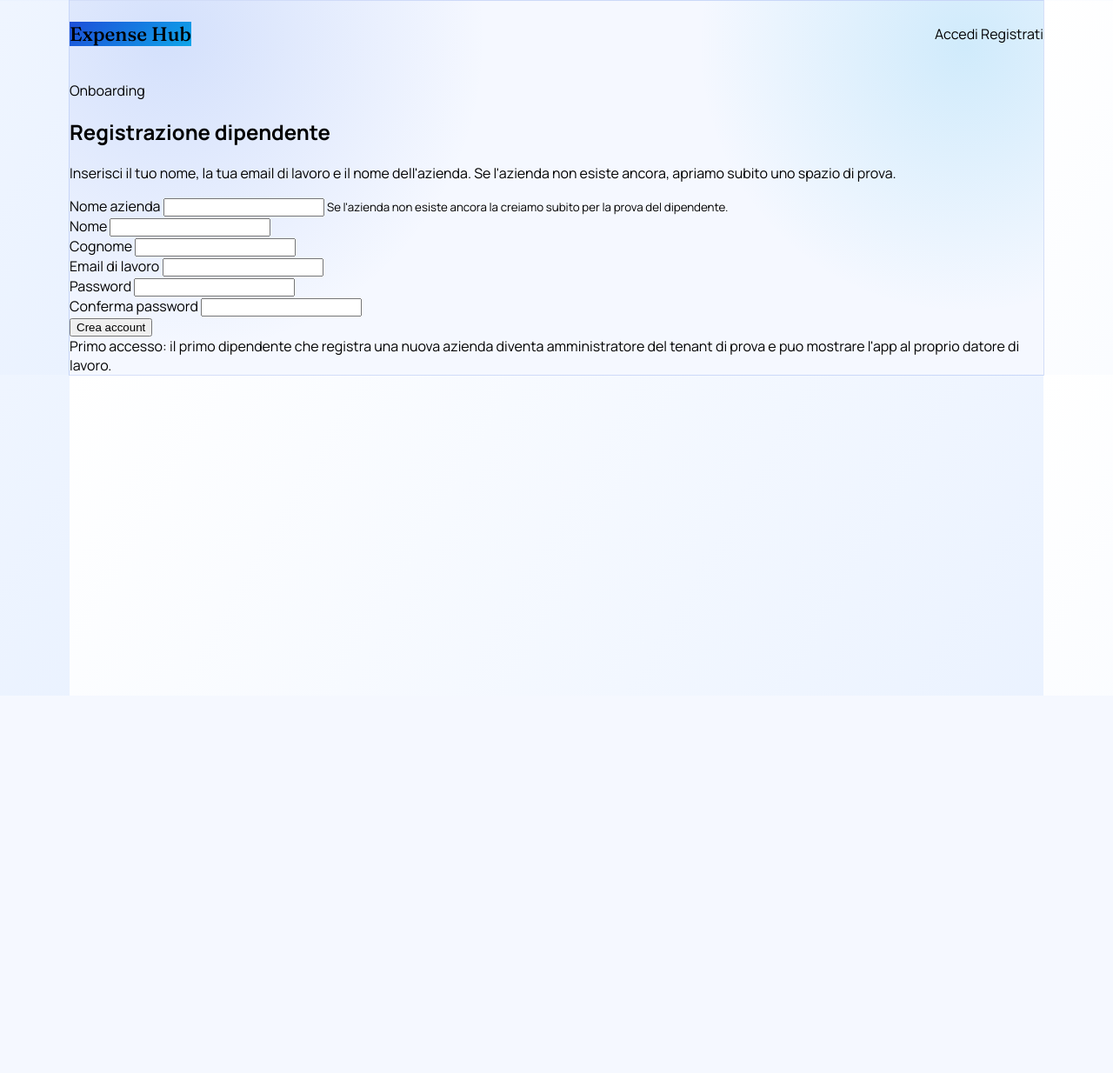
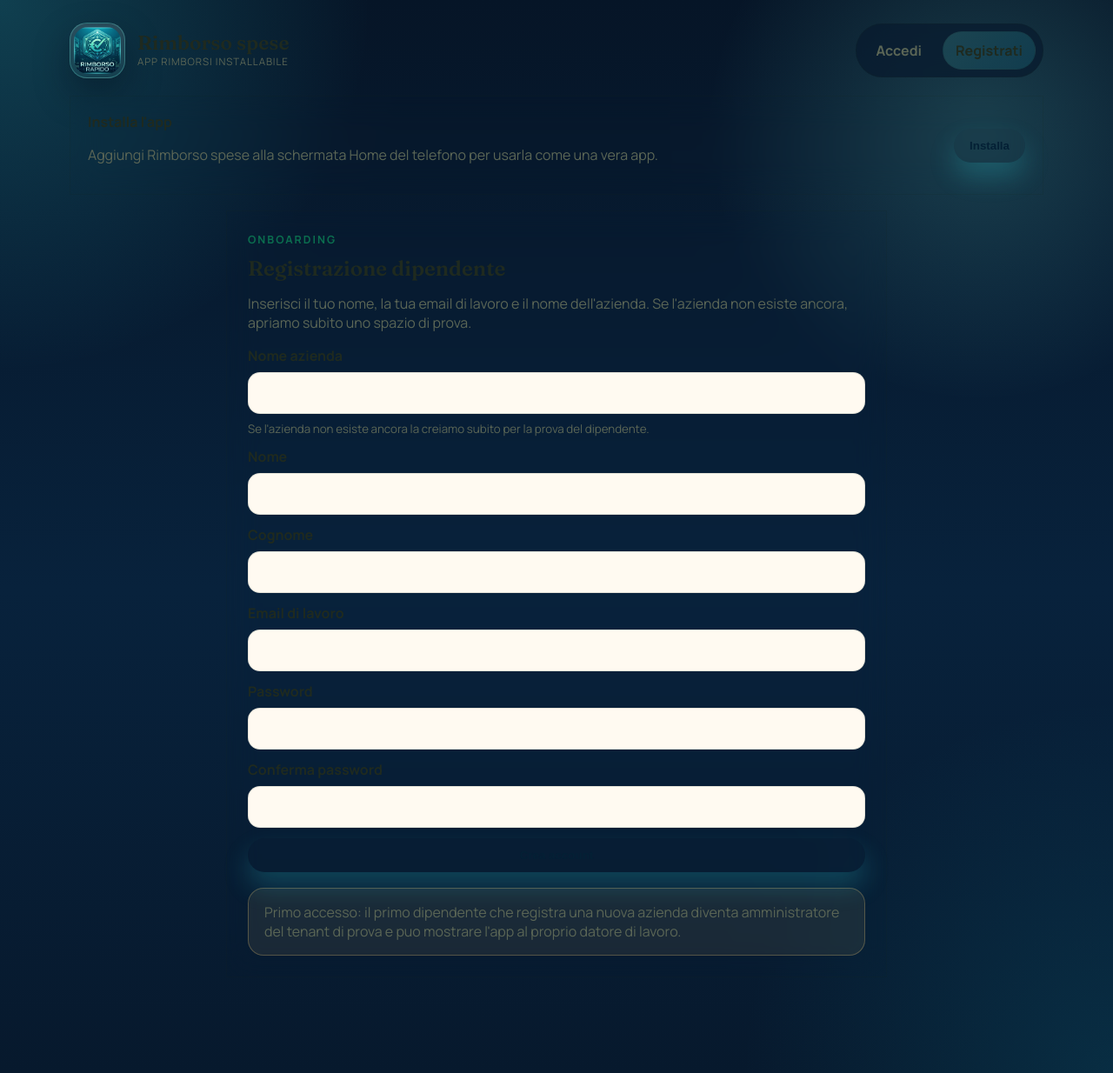
Before and after one commit to antimo-digiovanni/rimborso-spese, a Django app: page /registrati/ in a window 1280 px wide. Shown: the whole page at 87% size. Before the commit the page ends 432 px from the top, so only its background shows below. Run offline with Django 4.2, Linux system fonts and the light colour scheme.

Commit message:
Apply logo branding

```diff
--- a/claims/static/claims/app.css
+++ b/claims/static/claims/app.css
@@ -7,30 +7,42 @@
     --accent: #0b6e4f;
     --accent-2: #d97a2b;
     --border: rgba(31, 42, 31, 0.12);
-    --shadow: 0 20px 60px rgba(20, 34, 24, 0.08);
+    :root {
+        --bg: #071c31;
+        --bg-soft: #0b3654;
+        --surface: rgba(10, 37, 59, 0.78);
+        --surface-strong: rgba(13, 48, 74, 0.94);
+        --surface-alt: rgba(8, 28, 49, 0.88);
+        --text: #eefdfa;
+        --muted: #9ec2ce;
+        --accent: #74f2e5;
+        --accent-strong: #32d6df;
+        --accent-deep: #0e7e98;
+        --success: #6ff3bf;
+        --warning: #ffd07a;
+        --danger: #ff8e95;
+        --border: rgba(116, 242, 229, 0.20);
+        --shadow: 0 24px 60px rgba(2, 10, 20, 0.34);
         --radius: 24px;
-    --bg: #f5f8ff;
-    --surface: rgba(255, 255, 255, 0.88);
-    --surface-strong: #ffffff;
-    --text: #0b1220;
-    --muted: #4b5563;
-    --accent: #1d4ed8;
-    --accent-2: #0ea5e9;
-    --border: rgba(148, 163, 184, 0.24);
-    --shadow: 0 20px 60px rgba(15, 23, 42, 0.10);
+    }
 
     * {
         box-sizing: border-box;
     }
 
+    html {
+        color-scheme: dark;
+    }
+
     body {
         margin: 0;
+        min-height: 100vh;
+        color: var(--text);
         background:
-        radial-gradient(circle at 10% 10%, rgba(37, 99, 235, 0.16), transparent 34%),
-        radial-gradient(circle at 92% 12%, rgba(14, 165, 233, 0.16), transparent 28%),
-        var(--bg);
-        radial-gradient(circle at right center, rgba(11, 110, 79, 0.18), transparent 26%),
-        linear-gradient(180deg, #f3ecdf 0%, #f6f1e8 45%, #efe7da 100%);
+            radial-gradient(circle at top left, rgba(50, 214, 223, 0.22), transparent 24%),
+            radial-gradient(circle at 88% 12%, rgba(116, 242, 229, 0.18), transparent 20%),
+            radial-gradient(circle at bottom right, rgba(14, 126, 152, 0.20), transparent 24%),
+            linear-gradient(180deg, #061527 0%, #08223c 55%, #07192d 100%);
         font-family: 'Manrope', 'Segoe UI', sans-serif;
     }
 
@@ -39,8 +51,13 @@ a {
         text-decoration: none;
     }
 
-    border: 1px solid rgba(29, 78, 216, 0.18);
-    background: linear-gradient(120deg, #ffffff, #eaf2ff);
+    img {
+        max-width: 100%;
+        display: block;
+    }
+
+    .site-header,
+    .page-shell {
         width: min(1120px, calc(100% - 32px));
         margin: 0 auto;
     }
@@ -49,31 +66,98 @@ a {
         display: flex;
         justify-content: space-between;
         align-items: center;
-    padding: 24px 0;
-    gap: 16px;
+        gap: 20px;
+        padding: 26px 0 20px;
     }
 
     .brand {
-    font-family: 'Fraunces', Georgia, serif;
-    font-size: 1.4rem;
-    background: linear-gradient(135deg, var(--accent), var(--accent-2));
+        display: inline-flex;
+        align-items: center;
+        gap: 14px;
     }
 
-    box-shadow: 0 12px 28px rgba(29, 78, 216, 0.20);
+    .brand-mark {
+        width: 64px;
+        height: 64px;
+        padding: 4px;
+        border-radius: 20px;
+        background: linear-gradient(180deg, rgba(255, 255, 255, 0.12), rgba(116, 242, 229, 0.08));
+        border: 1px solid rgba(116, 242, 229, 0.28);
+        box-shadow: 0 18px 40px rgba(2, 10, 20, 0.35);
+    }
+
+    .brand-mark img {
+        width: 100%;
+        height: 100%;
+        object-fit: cover;
+        border-radius: 16px;
+    }
+
+    .brand-copy {
+        display: flex;
+        flex-direction: column;
+        gap: 3px;
+    }
+
+    .brand-copy strong,
+    .hero h1,
+    .panel h1,
+    .section-head h2,
+    .stats-card h2 {
+        font-family: 'Fraunces', Georgia, serif;
+    }
+
+    .brand-copy strong {
+        font-size: 1.42rem;
+        line-height: 1;
+    }
+
+    .brand-copy small {
+        color: var(--muted);
+        letter-spacing: 0.08em;
+        text-transform: uppercase;
+        font-size: 0.72rem;
+    }
+
     .top-nav {
         display: flex;
-    gap: 16px;
-    background: #ffffff;
-    color: #1e40af;
-    border: 1px solid rgba(29, 78, 216, 0.18);
-    box-shadow: none;
-.top-nav .is-active {
-    color: var(--accent);
+        align-items: center;
+        gap: 10px;
+        padding: 8px;
+        border-radius: 999px;
+        border: 1px solid var(--border);
+        background: rgba(8, 27, 47, 0.76);
+        backdrop-filter: blur(18px);
+        box-shadow: var(--shadow);
+    }
+
+    .top-nav a {
+        padding: 10px 14px;
+        border-radius: 999px;
+        color: var(--muted);
         font-weight: 700;
     }
 
+    .top-nav .button-ghost,
+    .top-nav .is-active {
+        color: var(--text);
+        background: linear-gradient(135deg, rgba(116, 242, 229, 0.18), rgba(50, 214, 223, 0.16));
+    }
+
     .page-shell {
-    background: linear-gradient(135deg, #eff6ff, #dbeafe);
+        padding-bottom: 110px;
+    }
+
+    .install-banner,
+    .hero,
+    .panel,
+    .kpi-card,
+    .stats-card {
+        background: linear-gradient(180deg, var(--surface) 0%, var(--surface-alt) 100%);
+        backdrop-filter: blur(18px);
+        border: 1px solid var(--border);
+        border-radius: var(--radius);
+        box-shadow: var(--shadow);
     }
 
     .install-banner {
@@ -83,29 +167,24 @@ a {
         gap: 16px;
         margin: 0 auto 18px;
         padding: 18px 20px;
-    border: 1px solid #dbe3ef;
-    border: 1px solid rgba(11, 110, 79, 0.16);
-    background: rgba(11, 110, 79, 0.08);
     }
 
-.install-banner p {
-    border: 1px solid #bfdbfe;
-    background: linear-gradient(120deg, #ffffff, #eaf2ff);
+    .install-banner strong {
+        display: block;
+        margin-bottom: 4px;
     }
 
-.hero,
-    background: linear-gradient(135deg, #ffffff, #f8fbff);
-.kpi-card,
-.stats-card {
-    background: var(--surface);
-    backdrop-filter: blur(16px);
-    border: 1px solid var(--border);
-    border-radius: var(--radius);
-.status-submitted { background: #dbeafe; color: #1e40af; }
-.status-approved { background: #ecfdf3; color: #065f46; }
-.status-rejected { background: #fef2f2; color: #991b1b; }
-.status-reimbursed { background: #eef4ff; color: #334155; }
-    box-shadow: var(--shadow);
+    .install-banner p,
+    .hero-copy,
+    .field small,
+    .claim-row p,
+    .stats-card li,
+    .message,
+    .panel-note,
+    .mini-card p,
+    .info-card p,
+    .admin-pocket p {
+        color: var(--muted);
     }
 
     .hero {
@@ -122,28 +201,20 @@ a {
 
     .hero h1,
     .panel h1,
-.section-head h2 {
+    .section-head h2,
+    .stats-card h2 {
         margin: 0 0 12px;
-    font-family: 'Fraunces', Georgia, serif;
         font-weight: 600;
-    line-height: 1.1;
-}
-
-.hero-copy,
-.field small,
-.claim-row p,
-.stats-card li,
-.message {
-    color: var(--muted);
+        line-height: 1.08;
     }
 
     .eyebrow {
+        margin: 0 0 12px;
         text-transform: uppercase;
-    letter-spacing: 0.14em;
+        letter-spacing: 0.16em;
         font-size: 0.78rem;
         color: var(--accent);
-    margin-bottom: 12px;
-    font-weight: 700;
+        font-weight: 800;
     }
 
     .hero-actions,
@@ -169,15 +240,17 @@ a {
         cursor: pointer;
         border-radius: 999px;
         padding: 12px 18px;
-    background: var(--accent);
-    color: #fff;
-    font-weight: 700;
+        background: linear-gradient(135deg, var(--accent) 0%, var(--accent-strong) 100%);
+        color: #042035;
+        font-weight: 800;
+        box-shadow: 0 16px 30px rgba(50, 214, 223, 0.22);
     }
 
     .button-ghost {
-    background: transparent;
+        background: rgba(255, 255, 255, 0.04);
         color: var(--text);
         border: 1px solid var(--border);
+        box-shadow: none;
     }
 
     .stats-card,
@@ -226,8 +298,8 @@ a {
         margin-top: 18px;
         padding: 16px 18px;
         border-radius: 18px;
-    background: rgba(217, 122, 43, 0.1);
-    color: var(--muted);
+        border: 1px solid rgba(255, 208, 122, 0.26);
+        background: rgba(255, 208, 122, 0.08);
     }
 
     .stats-card ul {
@@ -266,11 +338,20 @@ a {
         border-radius: 14px;
         border: 1px solid var(--border);
         background: var(--surface-strong);
+        color: var(--text);
         font: inherit;
+        outline: none;
+    }
+
+    .field input:focus,
+    .field textarea:focus,
+    .field select:focus {
+        border-color: rgba(116, 242, 229, 0.48);
+        box-shadow: 0 0 0 4px rgba(116, 242, 229, 0.10);
     }
 
     .error {
-    color: #9f2a2a;
+        color: var(--danger);
         font-size: 0.92rem;
     }
 
--- a/claims/templates/claims/base.html
+++ b/claims/templates/claims/base.html
@@ -3,20 +3,28 @@
 <head>
     <meta charset="utf-8">
     <meta name="viewport" content="width=device-width, initial-scale=1">
-    <title>{% block title %}Expense Hub{% endblock %}</title>
-    <meta name="theme-color" content="#1d4ed8">
+    <title>{% block title %}Rimborso spese{% endblock %}</title>
+    <meta name="theme-color" content="#0b3654">
     <meta name="apple-mobile-web-app-capable" content="yes">
     <meta name="apple-mobile-web-app-status-bar-style" content="default">
-    <meta name="apple-mobile-web-app-title" content="Expense Hub">
+    <meta name="apple-mobile-web-app-title" content="Rimborso spese">
     <link rel="manifest" href="{% url 'manifest' %}">
-    <link rel="icon" href="/static/claims/icons/icon-192.svg" type="image/svg+xml">
-    <link rel="apple-touch-icon" href="/static/claims/icons/icon-192.svg">
+    <link rel="icon" href="/static/claims/branding/app-logo-192.png" type="image/png">
+    <link rel="apple-touch-icon" href="/static/claims/branding/app-logo-192.png">
     <link rel="stylesheet" href="https://fonts.googleapis.com/css2?family=Fraunces:wght@500;600&family=Manrope:wght@400;500;600;700&display=swap">
     <link rel="stylesheet" href="/static/claims/app.css">
 </head>
 <body>
     <header class="site-header">
-        <a class="brand" href="/">Expense Hub</a>
+        <a class="brand" href="/">
+            <span class="brand-mark">
+                <img src="/static/claims/branding/app-logo.png" alt="Logo Rimborso spese">
+            </span>
+            <span class="brand-copy">
+                <strong>Rimborso spese</strong>
+                <small>App rimborsi installabile</small>
+            </span>
+        </a>
         <nav class="top-nav">
             {% if request.user.is_authenticated %}
             <a href="{% url 'dashboard' %}" class="{% if request.resolver_match.url_name == 'dashboard' %}is-active{% endif %}">Dashboard</a>
@@ -34,7 +42,7 @@
         <div class="install-banner" id="installBanner" hidden>
             <div>
                 <strong>Installa l'app</strong>
-                <p>Aggiungi Expense Hub alla schermata Home del telefono per usarla come una vera app.</p>
+                <p>Aggiungi Rimborso spese alla schermata Home del telefono per usarla come una vera app.</p>
             </div>
             <button class="button" id="installButton" type="button">Installa</button>
         </div>
--- a/claims/templates/claims/home.html
+++ b/claims/templates/claims/home.html
@@ -1,13 +1,13 @@
 {% extends 'claims/base.html' %}
 
-{% block title %}Expense Hub · Multi azienda{% endblock %}
+{% block title %}Rimborso spese · Multi azienda{% endblock %}
 
 {% block content %}
 <section class="hero">
     <div>
         <p class="eyebrow">Rimborso spese, pronto da provare</p>
         <h1>Un dipendente si registra con il nome della sua azienda e inizia subito a usare l'app.</h1>
-        <p class="hero-copy">Expense Hub nasce per il test dal basso: un dipendente apre il suo spazio di prova, carica rimborsi dal cellulare e poi lo fa vedere alla propria azienda.</p>
+        <p class="hero-copy">Rimborso spese nasce per il test dal basso: un dipendente apre il suo spazio di prova, carica rimborsi dal cellulare e poi lo fa vedere alla propria azienda.</p>
         <div class="hero-actions">
             <a class="button" href="{% url 'register' %}">Crea account dipendente</a>
             <a class="button button-ghost" href="{% url 'login' %}">Accedi</a>
--- a/claims/templates/claims/profile.html
+++ b/claims/templates/claims/profile.html
@@ -7,7 +7,7 @@
     <div>
         <p class="eyebrow">Profilo</p>
         <h1>{{ request.user.get_full_name|default:request.user.username }}</h1>
-        <p class="hero-copy">Il tuo spazio personale per usare Expense Hub dal telefono e presentarlo alla tua azienda.</p>
+        <p class="hero-copy">Il tuo spazio personale per usare Rimborso spese dal telefono e presentarlo alla tua azienda.</p>
     </div>
 
     <div class="stack-lg">
--- a/claims/views.py
+++ b/claims/views.py
@@ -6,7 +6,6 @@ from django.http import HttpResponse
 from django.db.models import Count, DecimalField, Sum, Value
 from django.db.models.functions import Coalesce
 from django.shortcuts import get_object_or_404, redirect, render
-from django.templatetags.static import static
 from django.utils import timezone
 
 from .forms import ClaimReviewForm, EmployeeRegistrationForm, ExpenseClaimForm
@@ -34,25 +33,25 @@ def home(request):
 
 def manifest(request):
     body = {
-        'name': 'Expense Hub',
-        'short_name': 'Expense Hub',
+        'name': 'Rimborso spese',
+        'short_name': 'Rimborso',
         'description': 'Rimborsi spese per dipendenti, installabile da mobile.',
         'start_url': '/',
         'scope': '/',
         'display': 'standalone',
-        'background_color': '#f5f8ff',
-        'theme_color': '#1d4ed8',
+        'background_color': '#071c31',
+        'theme_color': '#0b3654',
         'icons': [
             {
-                'src': static('claims/icons/icon-192.svg'),
+                'src': '/static/claims/branding/app-logo-192.png',
                 'sizes': '192x192',
-                'type': 'image/svg+xml',
+                'type': 'image/png',
                 'purpose': 'any maskable',
             },
             {
-                'src': static('claims/icons/icon-512.svg'),
+                'src': '/static/claims/branding/app-logo-512.png',
                 'sizes': '512x512',
-                'type': 'image/svg+xml',
+                'type': 'image/png',
                 'purpose': 'any maskable',
             },
         ],
@@ -63,7 +62,7 @@ def manifest(request):
 
 def service_worker(request):
         script = """
-const CACHE_NAME = 'expense-hub-v1';
+const CACHE_NAME = 'rimborso-spese-v2';
 const APP_SHELL = ['/', '/accedi/', '/registrati/', '/static/claims/app.css'];
 
 self.addEventListener('install', (event) => {
```
Also changed, not shown: other parts of claims/static/claims/app.css (+36 -25 lines), claims/static/claims/branding/app-logo-192.png (added), claims/static/claims/branding/app-logo-512.png (added), claims/static/claims/branding/app-logo.png (added). Lines whose indentation alone changed are shown as unchanged.
